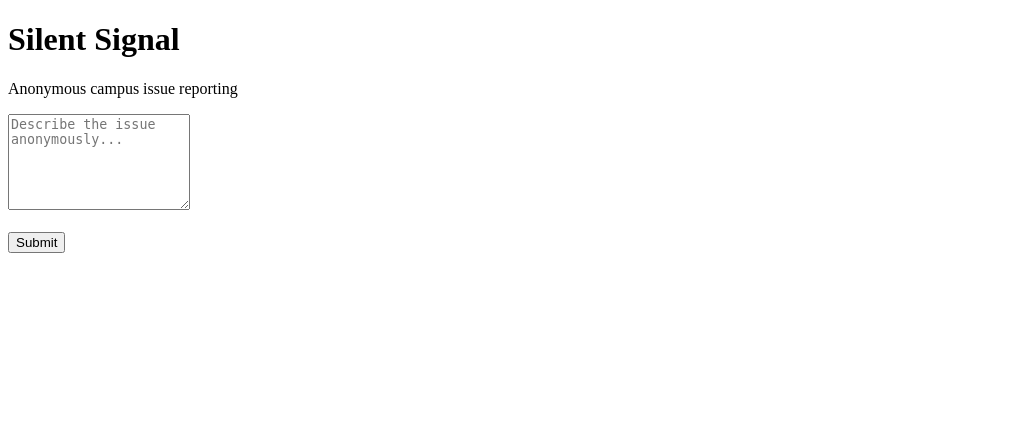
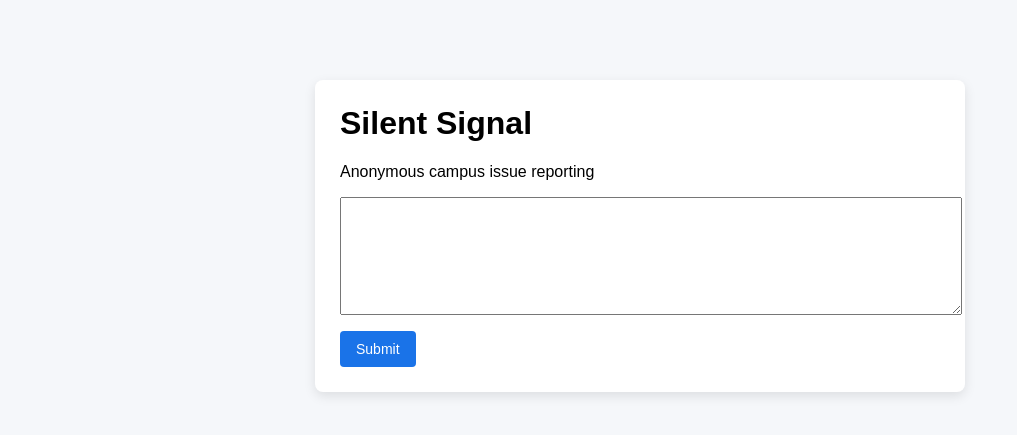
Before and after one commit to ShonenSyntax/silent-signal, a Flask app: page / in a window 1280 px wide. Shown: the top 435 px of the page, without its empty margins (0-1017 px from the left). Run offline with Flask 3, Linux system fonts and the light colour scheme.

Commit message:
Improve UI layout and styling for report submission page

```diff
--- a/static/style.css
+++ b/static/style.css
@@ -0,0 +1,47 @@
+body {
+    font-family: Arial, sans-serif;
+    background-color: #f5f7fa;
+    margin: 0;
+    padding: 0;
+}
+
+.container {
+    max-width: 600px;
+    margin: 80px auto;
+    background:white;
+    padding: 25px;
+    border-radius: 8px;
+    box-shadow: 0 4px 12px rgba(0,0,0,0.1);
+}
+
+h1 {
+    margin-top: 0;
+}
+
+textarea {
+    width: 100%;
+    resize: vertical;
+    padding: 10px;
+    font-size: 14px;
+}
+
+button {
+    margin-top: 12px;
+    padding: 10px 16px;
+    font-size: 14px;
+    background-color: #1a73e8;
+    color: white;
+    border: none;
+    border-radius: 4px;
+    cursor: pointer;
+}
+
+button:disabled {
+    background-color: #999;
+    cursor: not-allowed;
+}
+
+.success {
+    color: green;
+    font-weight: bold;
+}
--- a/templates/index.html
+++ b/templates/index.html
@@ -2,18 +2,35 @@
 <html>
     <head>
         <title>Silent Signal</title>
+        <link rel="stylesheet" href="{{ url_for('static', filename='style.css') }}">
     </head>
     <body>
-        <h1>Silent Signal</h1>
-        <p>Anonymous campus issue reporting</p>
+    <div class="container">
+
+        <h1 class="title">Silent Signal</h1>
+        <p class="subtitle">Anonymous campus issue reporting</p>
+
         {% if submitted %}
-            <p><strong>Your report was submitted anonymously</strong></p>
+            <p class="success-message">
+                Your report was submitted anonymously
+            </p>
         {% endif %}
 
-        <form method="POST" action="/submit">
-            <textarea name="report" placeholder="Describe the issue anonymously..." rows="6" columns="50"></textarea>
-            <br><br>
-            <button type="submit">Submit</button>
+        <form class="report-form" method="POST" action="/submit">
+            <textarea
+                class="report-textarea"
+                name="report"
+                placeholder="Describe the issue anonymously..."
+                rows="6">
+            </textarea>
+
+            <button class="submit-btn" type="submit">
+                Submit
+            </button>
         </form>
+
+    </div>
+    <script src="{{ url_for('static', filename='script.js') }}"></script>
     </body>
+
 </html>
```
